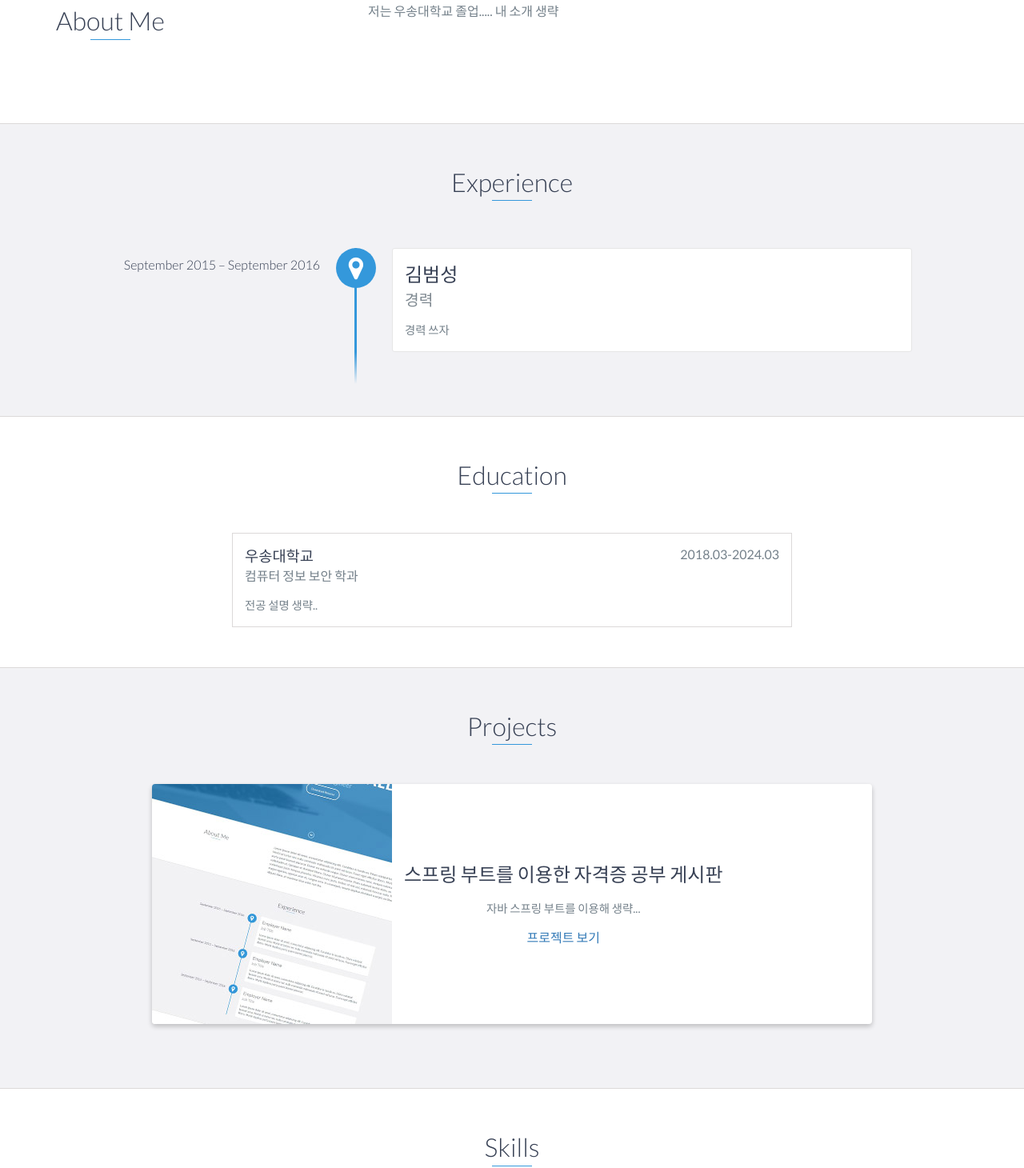
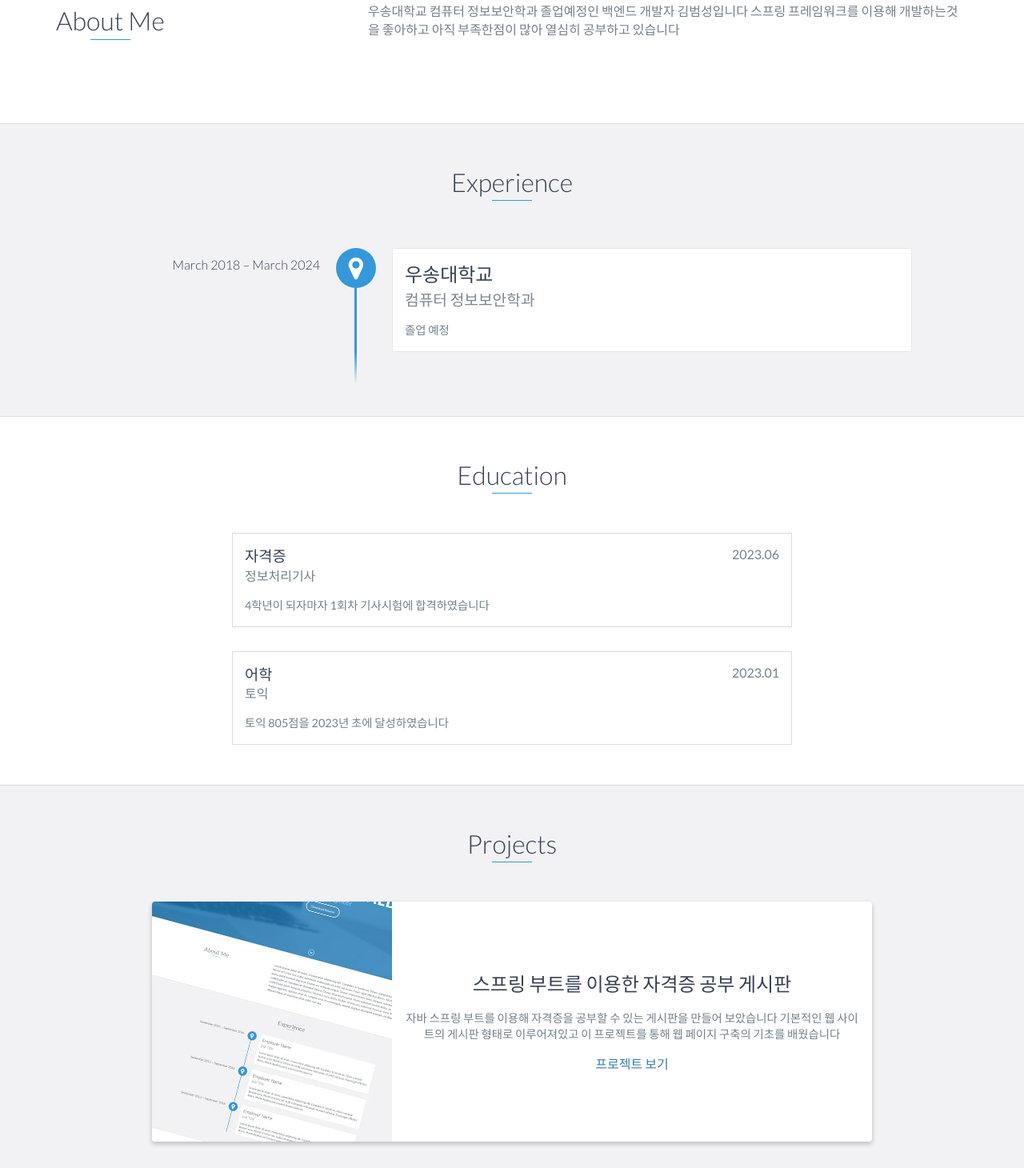
Before and after one commit to nimcopia/nimcopia.github.io, a website: page index.html in a window 1280 px wide. Shown: the part 872-2332 px from the top of the page at 80% size. Drawn offline with nearby package versions, Linux system fonts and the light colour scheme.

Commit message:
Update index.html

```diff
--- a/index.html
+++ b/index.html
@@ -73,7 +73,8 @@
                 </div>
                 <div class="col-md-8">
                     <p>
-                        저는 우송대학교 졸업..... 내 소개 생략
+                        우송대학교 컴퓨터 정보보안학과 졸업예정인 백엔드 개발자 김범성입니다
+                        스프링 프레임워크를 이용해 개발하는것을 좋아하고 아직 부족한점이 많아 열심히 공부하고 있습니다
                     </p>
                 </div>
             </div>
@@ -84,11 +85,11 @@
     <div id="experience" class="background-alt">
         <h2 class="heading">Experience</h2>
         <div id="experience-timeline">
-            <div data-date="September 2015 – September 2016">
-                <h3>김범성</h3>
-                <h4>경력</h4>
+            <div data-date="March 2018 – March 2024">
+                <h3>우송대학교</h3>
+                <h4>컴퓨터 정보보안학과</h4>
                 <p>
-                경력 쓰자
+                졸업 예정
                 </p>
             </div>
         </div>
@@ -98,11 +99,19 @@
     <div id="education">
         <h2 class="heading">Education</h2>
         <div class="education-block">
-            <h3>우송대학교</h3>
-            <span class="education-date">2018.03-2024.03</span>
-            <h4>컴퓨터 정보 보안 학과</h4>
+            <h3>자격증</h3>
+            <span class="education-date">2023.06</span>
+            <h4>정보처리기사</h4>
             <p>
-            전공 설명 생략..
+            4학년이 되자마자 1회차 기사시험에 합격하였습니다
+            </p>
+        </div>
+        <div class="education-block">
+            <h3>어학</h3>
+            <span class="education-date">2023.01</span>
+            <h4>토익</h4>
+            <p>
+            토익 805점을 2023년 초에 달성하였습니다
             </p>
         </div>
         <!-- End .education-block -->
@@ -121,7 +130,8 @@
                     <div class="project-info">
                         <h3>스프링 부트를 이용한 자격증 공부 게시판</h3>
                         <p>
-                            자바 스프링 부트를 이용해 생략...
+                            자바 스프링 부트를 이용해 자격증을 공부할 수 있는 게시판을 만들어 보았습니다
+                            기본적인 웹 사이트의 게시판 형태로 이루어져있고 이 프로젝트를 통해 웹 페이지 구축의 기초를 배웠습니다
                         </p>
                         <a href="#">프로젝트 보기</a>
                     </div>
@@ -147,9 +157,9 @@
     <div id="contact">
         <h2>Get in Touch</h2>
         <div id="contact-form">
-            <form method="POST" action="https://formspree.io/email@email.com">
+            <form method="POST" action="https://formspree.io/f/mpzgoynj">
                 <input type="hidden" name="_subject" value="Contact request from personal website" />
-                <input type="email" name="_replyto" placeholder="이메일 주소" required>
+                <input type="email" name="_replyto" placeholder="당신의 이메일 주소" required>
                 <textarea name="message" placeholder="내용" required></textarea>
                 <button type="submit">Send</button>
             </form>
```
